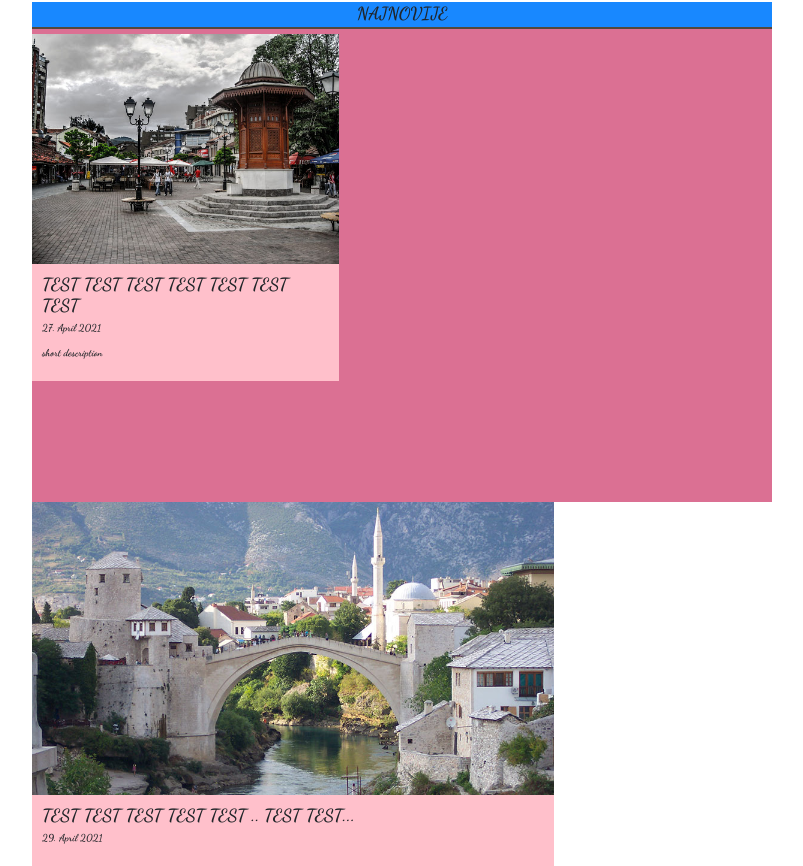
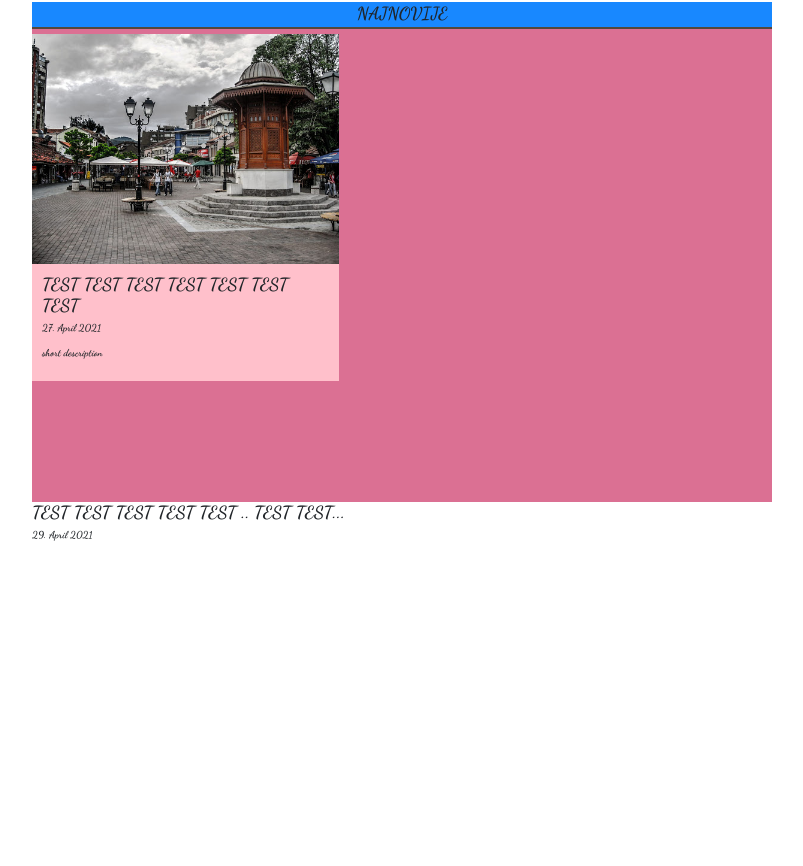
Before and after one commit to KadirZukorlic/SNews, a React (Create React App) app: page / in a window 1280 px wide. Shown: the part 573-1439 px from the top of the page, without its empty margins (53-856 px from the left). After the commit the page ends 1126 px from the top, so only its background shows below. Built offline with nearby package versions, Linux system fonts and the light colour scheme; a web font is replaced by a local one.

Commit message:
small fixes in main part, and different aproach in secondary

```diff
--- a/src/components/Main.js
+++ b/src/components/Main.js
@@ -12,7 +12,7 @@ const Main = () => {
   return (
     <Container>
       <div className="main">
-        <figure class="main__item main__item--1">
+        <figure className="main__item main__item--1">
           <Link to="/vijest-1">
             <img src={main1} alt="Vijest-1" className="main__img" />
             <div className="main__item-text">
@@ -22,7 +22,7 @@ const Main = () => {
           </Link>
         </figure>
 
-        <figure class="main__item main__item--2">
+        <figure className="main__item main__item--2">
           <Link to="vijest-2">
             <img src={main2} alt="Vijest-2" className="main__img" />
             <div className="main__item-text">
@@ -32,7 +32,7 @@ const Main = () => {
           </Link>
         </figure>
 
-        <figure class="main__item main__item--3">
+        <figure className="main__item main__item--3">
           <Link to="vijest-3">
             <img src={main3} alt="Vijest-3" className="main__img" />
             <div className="main__item-text">
@@ -42,7 +42,7 @@ const Main = () => {
           </Link>
         </figure>
 
-        <figure class="main__item main__item--4">
+        <figure className="main__item main__item--4">
           <Link to="vijest-4">
             <img src={main4} alt="Vijest-4" className="main__img" />
             <div className="main__item-text">
--- a/src/components/Secondary.js
+++ b/src/components/Secondary.js
@@ -38,12 +38,12 @@ const Secondary = () => {
           </div>
         </div>
 
-        <div className="secondary__right">
-          <img
+        <div className="secondary__left-small">
+          {/* <img
             src={SecondaryRight1}
             alt="sandzak vijesti"
             className="secondary__right-img"
-          />
+          /> */}
           <div className="secondary__right-description">
             <h3>TEST TEST TEST TEST TEST .. TEST TEST...</h3>
             <p>29. April 2021</p>
--- a/src/sass/_components.scss
+++ b/src/sass/_components.scss
@@ -117,26 +117,12 @@
       width: 60%;
       height: auto;
     }
-  }
 
-  &__right {
+    &__small {
 
-      display: table;
-      margin: 0;
-
-      &-description {
-        display: table-caption;
-        caption-side: bottom;
-        background: pink;
-        padding: 1rem;
-        width: 60%;
-      }
-
-    &-img {
-      width: 60%;
-      height: auto;
+      width: 33.6%;
+      background-color: lightblue;
+      float: right;
     }
   }
-
-
 }
```
